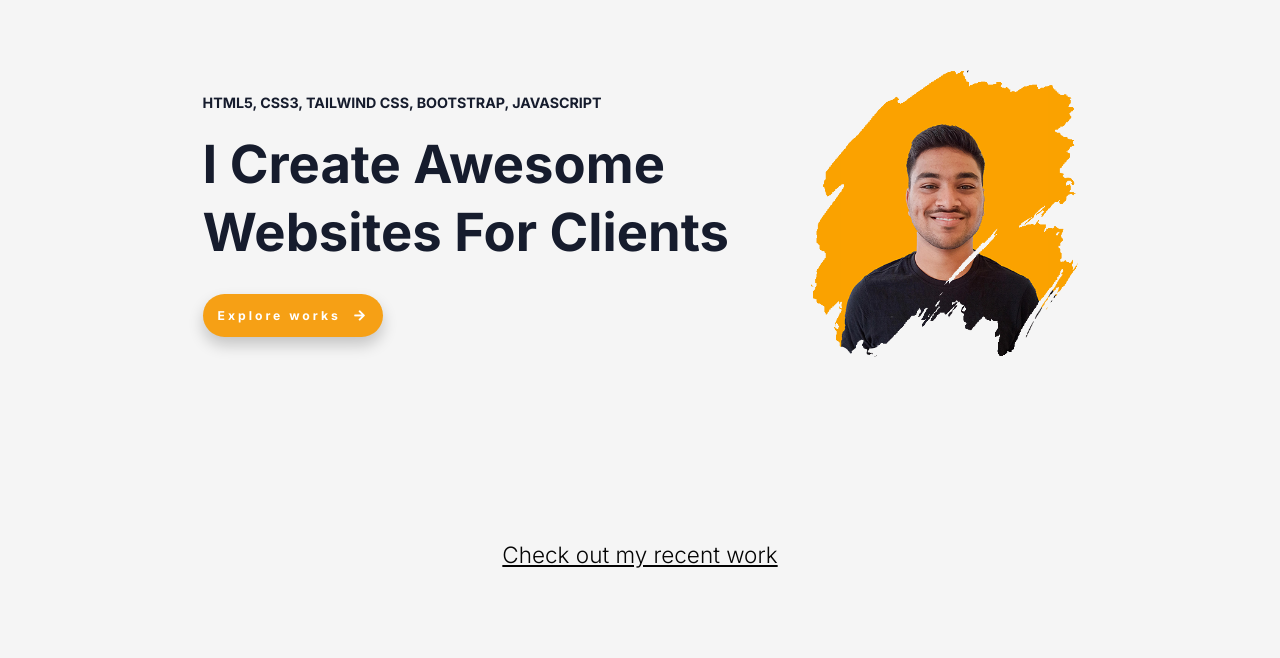
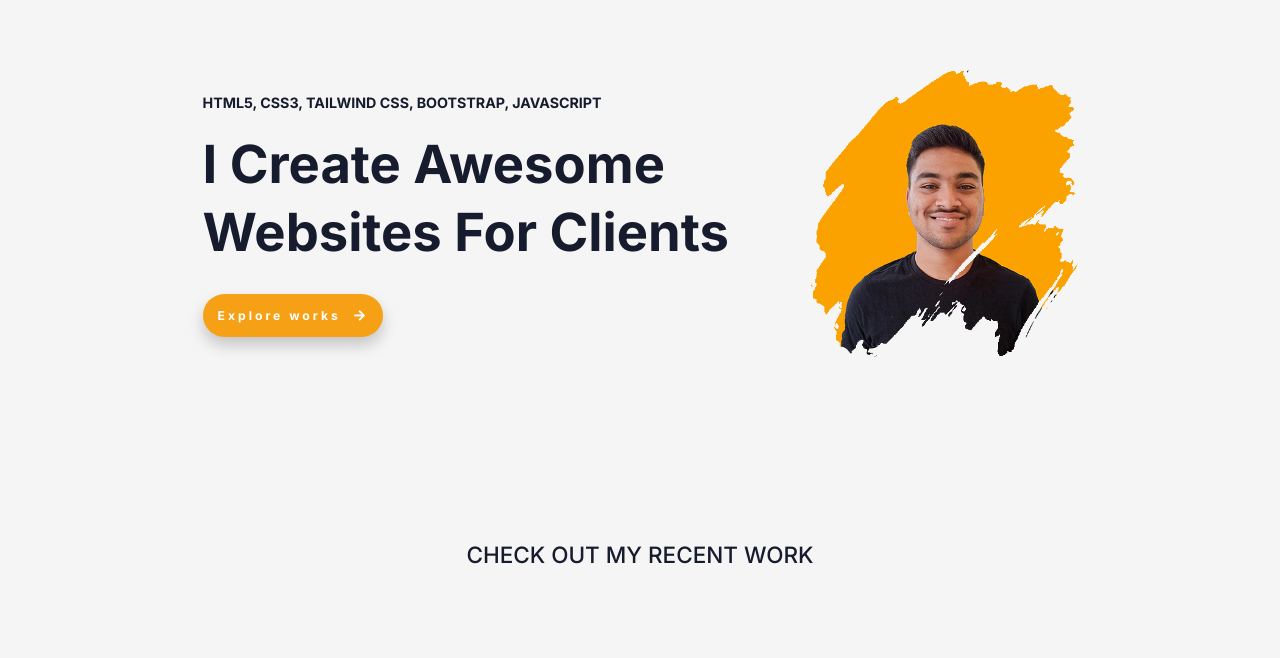
Before and after one commit to CoderAbhi22454545454/Works-Port, a plain HTML site: page index.html in a window 1280 px wide. Shown: the part 142-800 px from the top of the page. Drawn offline with nearby package versions, Linux system fonts and the light colour scheme.

Commit message:
Update style.css

```diff
--- a/css/style.css
+++ b/css/style.css
@@ -221,11 +221,13 @@ i {
 }
 .work h2{
     text-align: center;
-     font-weight: 300;
-      color: rgb(4, 4, 4);
+     font-weight: 500;
+      color: var(--dark);
      margin: 12rem 0rem;
      position: relative;
-     text-decoration: underline;
+     font-size:1.5rem;
+     text-transform: uppercase;
+     /* text-decoration: underline; */
 }
 
   @media (min-width: 40em) {
```
